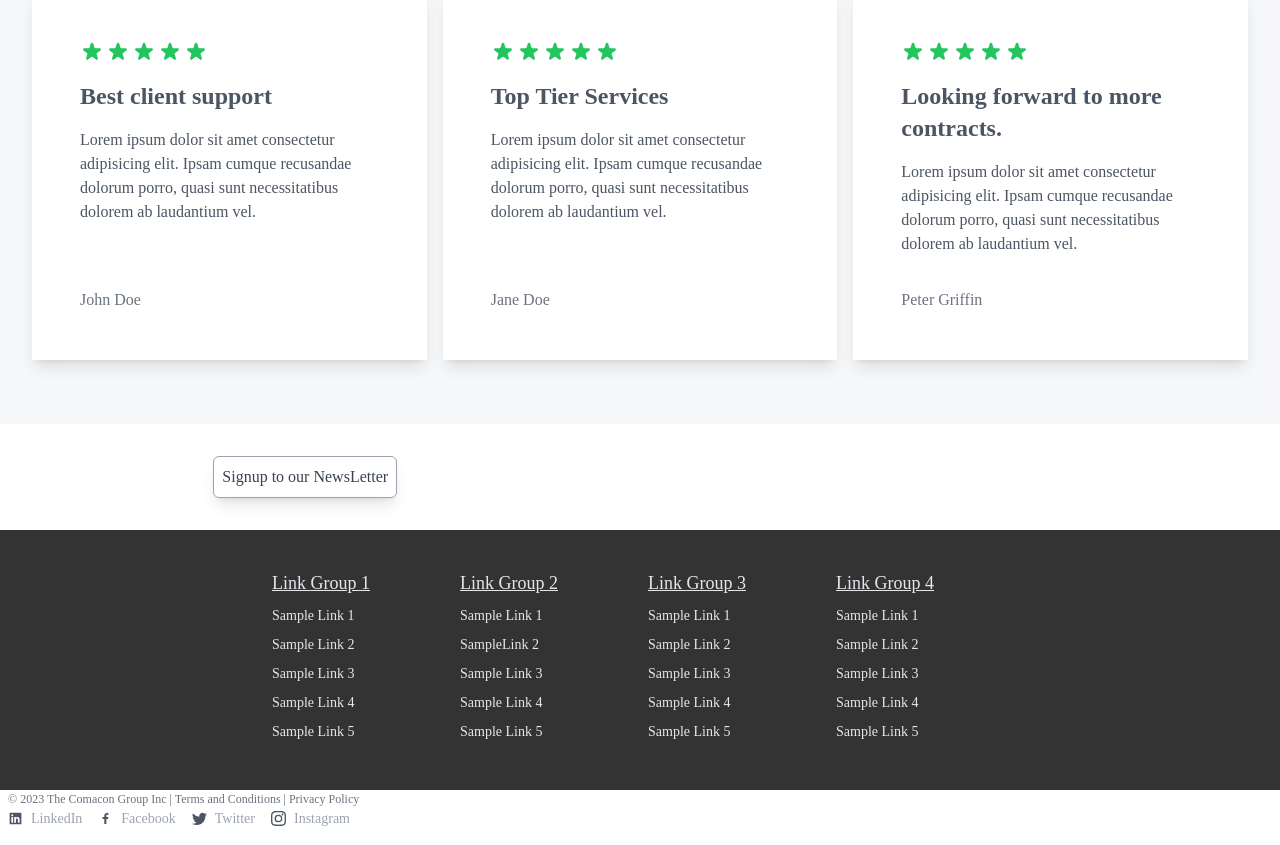
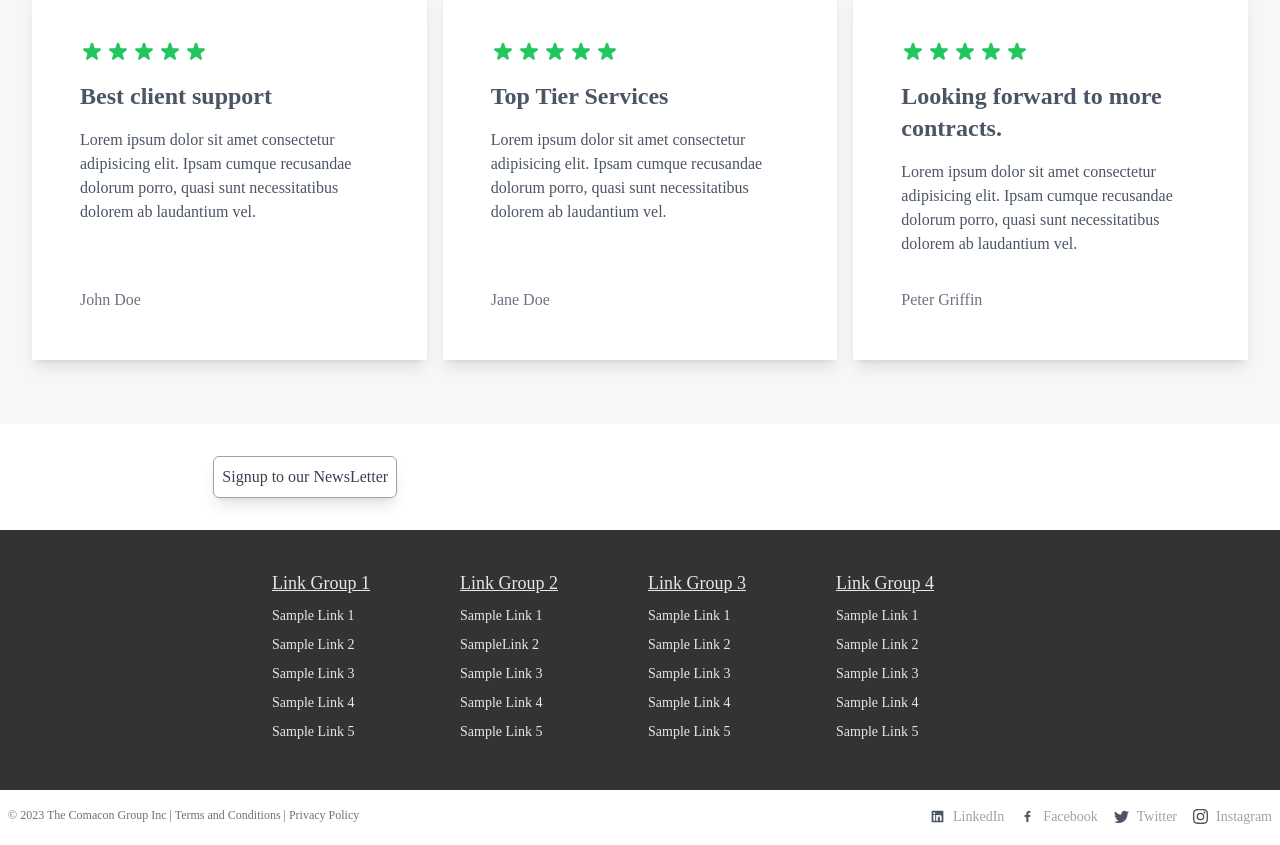
Before and after one commit to andrewfwamba/comacon-ltd-preview, a React (Create React App) app: page / in a window 1280 px wide. Shown: the part 4160-5005 px from the top of the page. Built offline with nearby package versions, Linux system fonts and the light colour scheme.

Commit message:
responsiveness

```diff
--- a/src/components/Footer.js
+++ b/src/components/Footer.js
@@ -132,7 +132,7 @@ function Footer() {
           </div>
         </div>
       </div>
-      <div className="flex-col md:flex justify-between mt-6 md:mt-0 w-full px-2 mx-auto my-4 text-[18px] font-[500]">
+      <div className="flex md:flex-row flex-col justify-between mt-6 md:mt-4 w-full px-2 mx-auto my-4 text-[18px] font-[500]">
         <p className="text-[12px] text-gray-500">
           &copy; {new Date().getFullYear()} The Comacon Group Inc | Terms and
           Conditions | Privacy Policy
```
